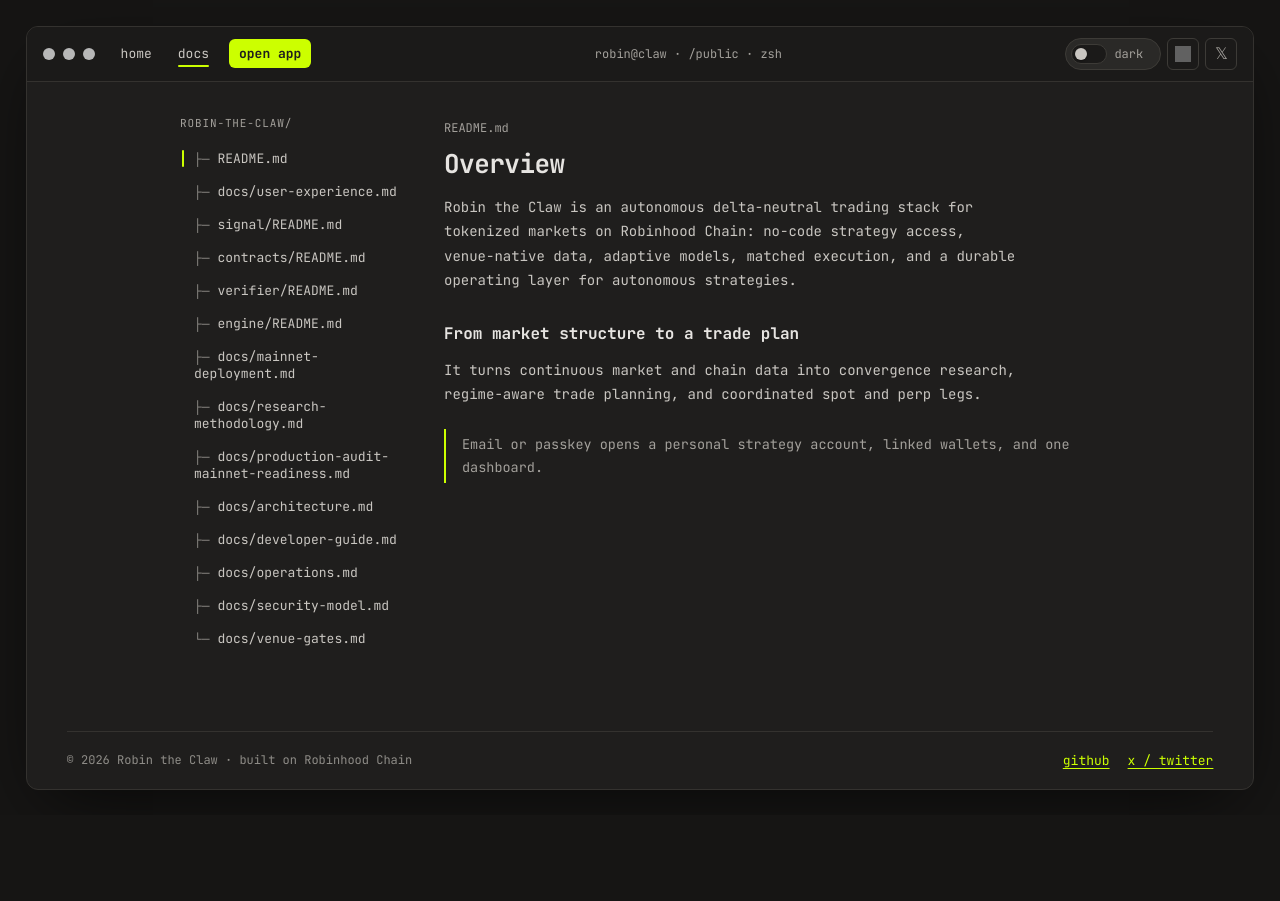
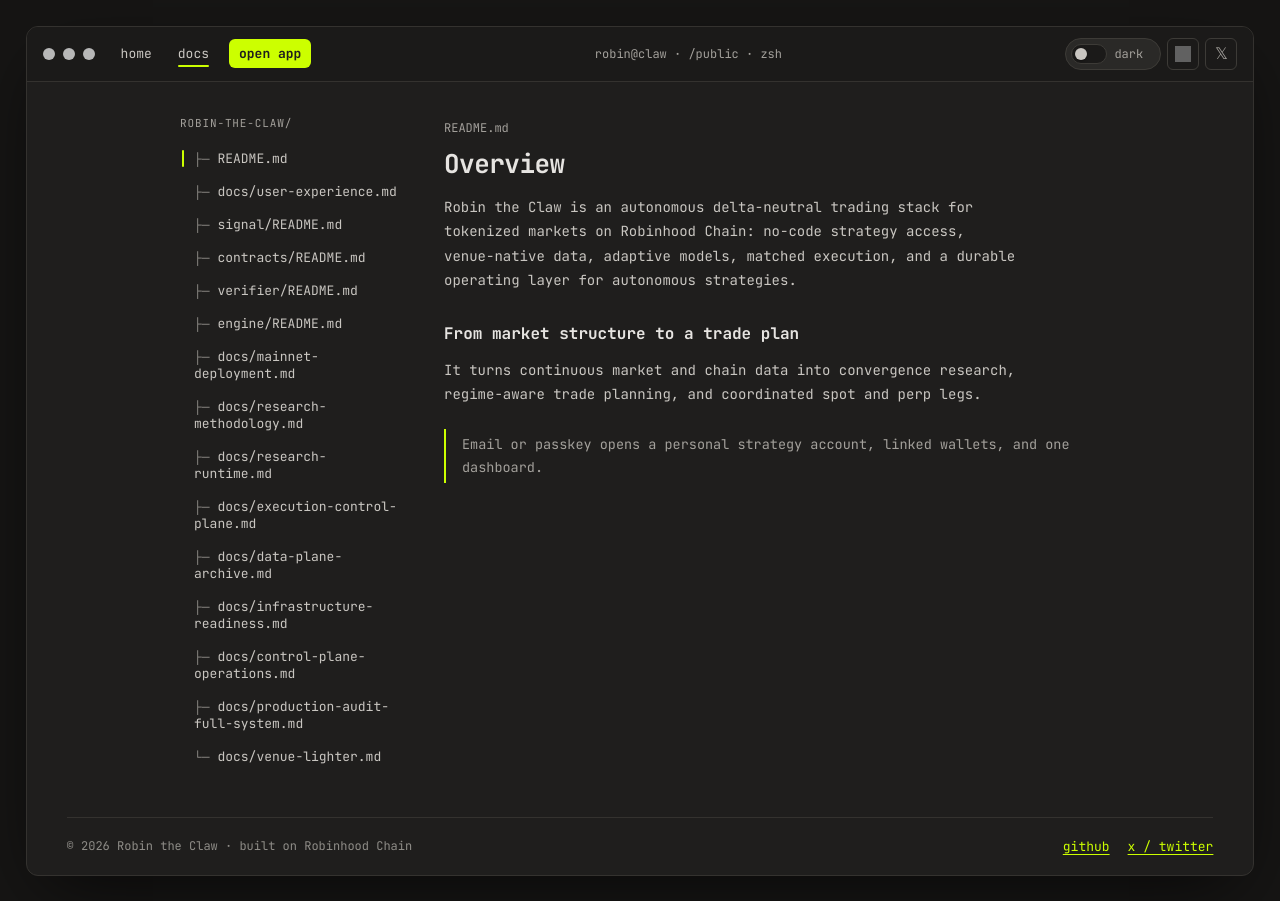
Before and after one commit to robintheclawdotcom/robintheclaw, a Next.js app in the folder web/: page /docs in a window 1280 px wide. Before the commit the page ends 815 px from the top, so only its background shows below. Built offline with nearby package versions, Linux system fonts and the light colour scheme; grey boxes are pictures that could not be loaded.

Commit message:
publish mainnet-only web docs

```diff
--- a/web/src/components/public-site.tsx
+++ b/web/src/components/public-site.tsx
@@ -8,7 +8,7 @@
   transaction: "0xe8b7ca77feaf117e287eab146d7e79bdef83737a93453534bc9077da0e0ac961",
 };
 
-type DocId = "overview" | "experience" | "signal" | "contracts" | "verifier" | "engine" | "mainnet" | "methodology" | "readiness" | "architecture" | "developer" | "operations" | "security" | "venues";
+type DocId = "overview" | "experience" | "signal" | "contracts" | "verifier" | "engine" | "mainnet" | "methodology" | "research" | "execution" | "data" | "infrastructure" | "control" | "readiness" | "venue";
 
 const docs: Record<DocId, { file: string; title: string; body: React.ReactNode }> = {
   overview: {
@@ -117,16 +117,41 @@
     title: "Edge research methodology",
     body: <PublishedDoc file="research-methodology.md" />,
   },
+  research: {
+    file: "docs/research-runtime.md",
+    title: "Research runtime",
+    body: <PublishedDoc file="research-runtime.md" />,
+  },
+  execution: {
+    file: "docs/execution-control-plane.md",
+    title: "Execution control plane",
+    body: <PublishedDoc file="execution-control-plane.md" />,
+  },
+  data: {
+    file: "docs/data-plane-archive.md",
+    title: "Data archive",
+    body: <PublishedDoc file="data-plane-archive.md" />,
+  },
+  infrastructure: {
+    file: "docs/infrastructure-readiness.md",
+    title: "Infrastructure",
+    body: <PublishedDoc file="infrastructure-readiness.md" />,
+  },
+  control: {
+    file: "docs/control-plane-operations.md",
+    title: "Operator control plane",
+    body: <PublishedDoc file="control-plane-operations.md" />,
+  },
   readiness: {
-    file: "docs/production-audit-mainnet-readiness.md",
-    title: "Mainnet readiness",
-    body: <PublishedDoc file="production-audit-mainnet-readiness.md" />,
+    file: "docs/production-audit-full-system.md",
+    title: "Activation readiness",
+    body: <PublishedDoc file="production-audit-full-system.md" />,
   },
-  architecture: { file: "docs/architecture.md", title: "Architecture", body: <PublishedDoc file="architecture.md" /> },
-  developer: { file: "docs/developer-guide.md", title: "Developer guide", body: <PublishedDoc file="developer-guide.md" /> },
-  operations: { file: "docs/operations.md", title: "Operations", body: <PublishedDoc file="operations.md" /> },
-  security: { file: "docs/security-model.md", title: "Security model", body: <PublishedDoc file="security-model.md" /> },
-  venues: { file: "docs/venue-gates.md", title: "Venue gates", body: <PublishedDoc file="venue-gates.md" /> },
+  venue: {
+    file: "docs/venue-lighter.md",
+    title: "Lighter venue integration",
+    body: <PublishedDoc file="venue-lighter.md" />,
+  },
 };
 
 function PublishedDoc({ file }: { file: string }) {
```
Also changed, not shown: web/scripts/sync-docs.mjs (+20 -2 lines).
